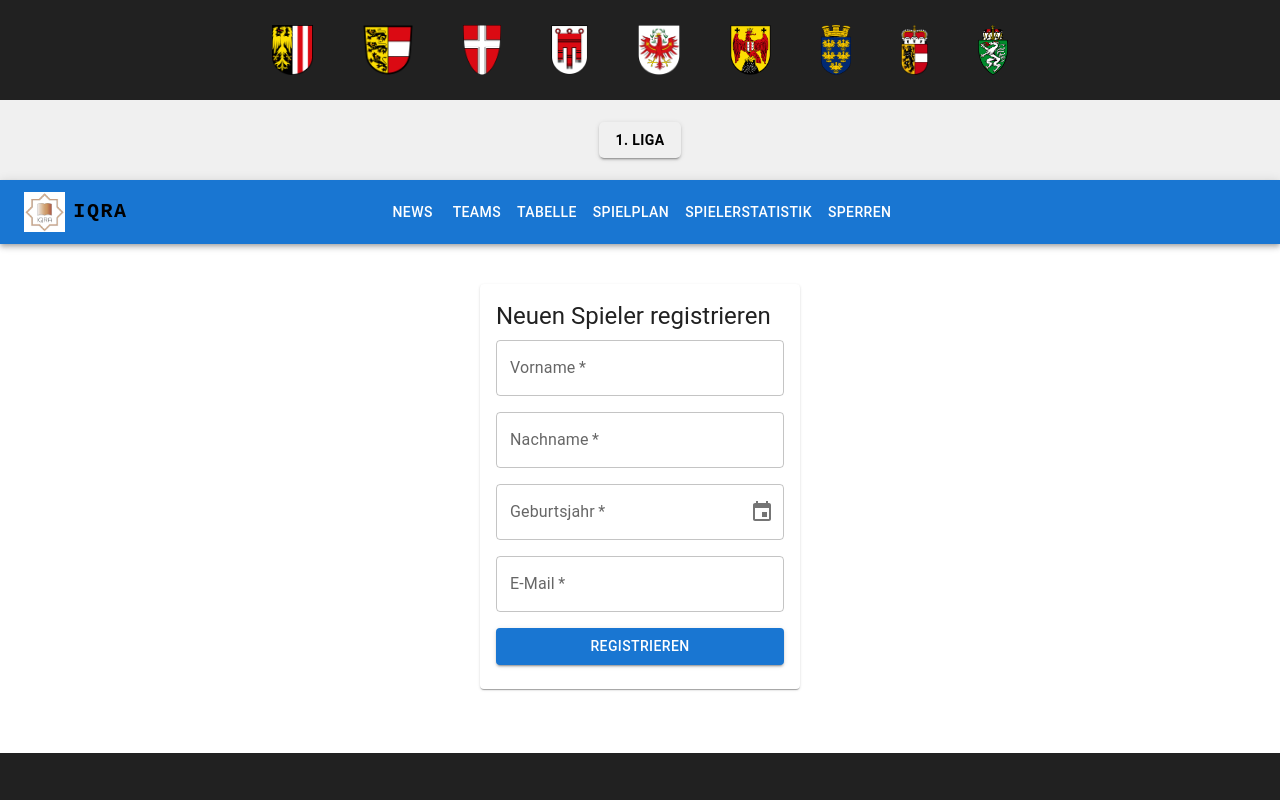
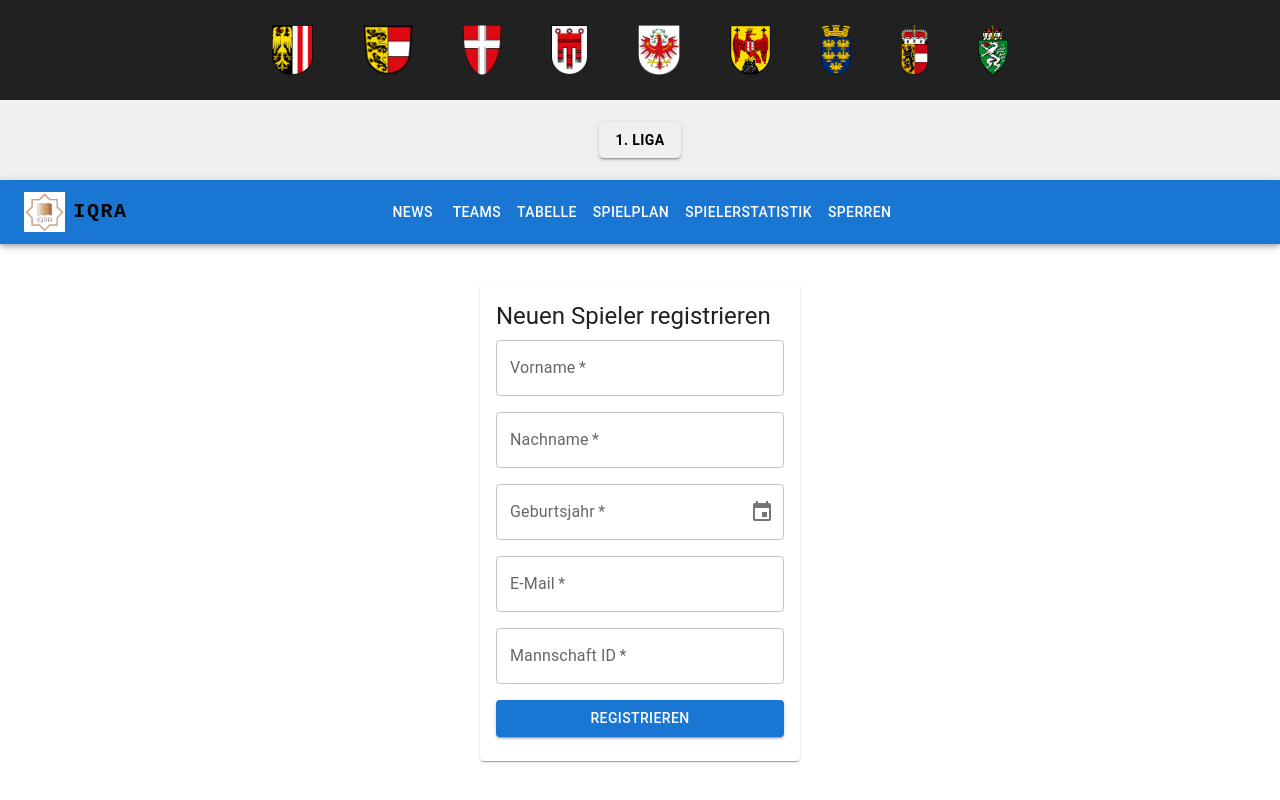
Before and after one commit to MersoLinz/Kleinfeldliga, a React (Create React App) app in the folder frontend/: page /register in a window 1280 px wide. Shown: the top 800 px of the page. Built offline with nearby package versions, Linux system fonts and the light colour scheme.

Commit message:
Spieler registrieren und einer Mannschaft zu weisen

```diff
--- a/frontend/src/components/RegisterPlayer.js
+++ b/frontend/src/components/RegisterPlayer.js
@@ -16,6 +16,7 @@ const RegisterPlayer = () => {
     nachname: "",
     geburtsjahr: null,
     email: "",
+    mannschaft_id: "",
   });
 
   const handleChange = (e) => {
@@ -32,7 +33,7 @@ const RegisterPlayer = () => {
     console.log("Neuer Spieler registriert:", player);
 
     try {
-      const response = await fetch("http://localhost:7777/addNewPlayer", {
+      const response = await fetch("http://localhost:7777/neuerSpieler", {
         method: "POST",
         headers: {
           "Content-Type": "application/json",
@@ -42,6 +43,7 @@ const RegisterPlayer = () => {
           nachname: player.nachname,
           geburtsjahr: player.geburtsjahr,
           email: player.email,
+          mannschaft_id: player.mannschaft_id,
         }),
       });
 
@@ -49,7 +51,7 @@ const RegisterPlayer = () => {
         alert(
           `Spieler ${player.vorname} ${player.nachname}, Geburtsjahr ${player.geburtsjahr}, wurde registriert!`
         );
-        setPlayer({ vorname: "", nachname: "", geburtsjahr: null, email: "" });
+        setPlayer({ vorname: "", nachname: "", geburtsjahr: null, email: "", mannschaft_id: "" });
       } else {
         const errorText = await response.text();
         alert(`Fehler: ${errorText}`);
@@ -122,6 +124,17 @@ const RegisterPlayer = () => {
               />
             </Grid>
             <Grid item sx={{ width: "100%", maxWidth: 300 }}>
+              <TextField
+                name="mannschaft_id"
+                label="Mannschaft ID"
+                value={player.mannschaft_id}
+                onChange={handleChange}
+                required
+                fullWidth
+                InputLabelProps={{ required: true }}
+              />
+            </Grid>
+            <Grid item sx={{ width: "100%", maxWidth: 300 }}>
               <Button
                 variant="contained"
                 color="primary"
```
Also changed, not shown: 1 other file (tests, documents, lock files or other folders).
